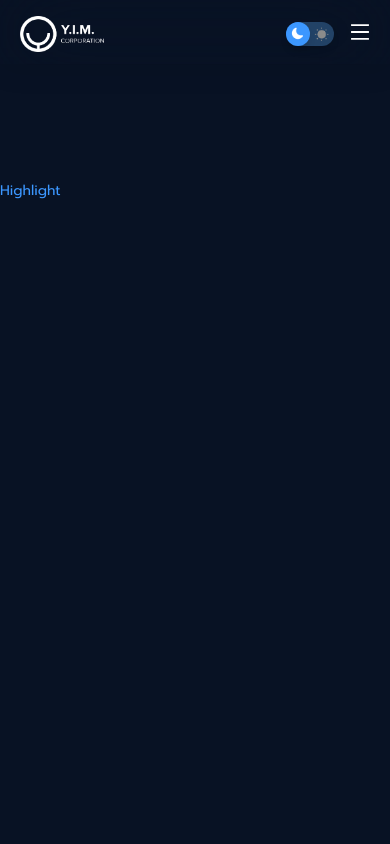
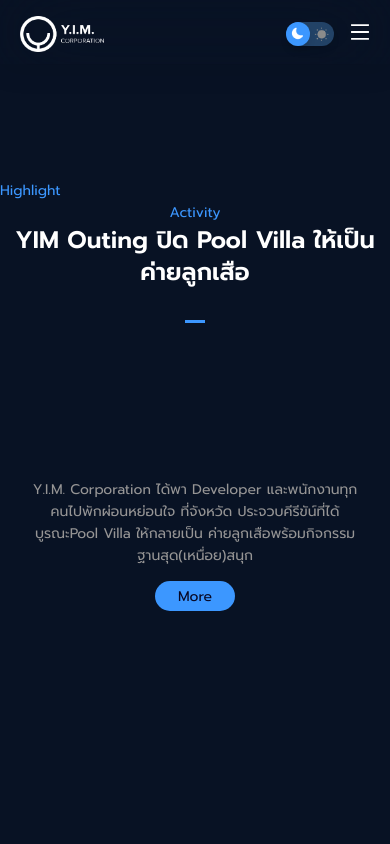
Before and after one commit to Thanawat-Launakorn/web-yim, a Next.js app: page /blog/highlight in a window 390 px wide. Shown: the top 844 px of the page. Built offline with nearby package versions, Linux system fonts and the light colour scheme.

Commit message:
page blog

```diff
--- a/src/app/blog/actical/page.tsx
+++ b/src/app/blog/actical/page.tsx
@@ -51,7 +51,7 @@
             </Row>
 
             {/* className="!grid grid-cols-2  gap-5 pt-10 justify-center lg:grid-cols-2  lg:scale-100 " */}
-            <Row className="sm:block hidden">
+            <Row className="sm:block hidden pt-8 m-5">
               <Col span={24}>
                 <Row gutter={[20, 20]}>
                   <Col md={{ span: 12 }}>
--- a/src/app/blog/activity/page.tsx
+++ b/src/app/blog/activity/page.tsx
@@ -47,7 +47,7 @@
               <DatePicker picker="month" />
             </Col>
           </Row>
-          <Row className="justify-center " gutter={[30, 30]}>
+          <Row className="justify-center pt-8" gutter={[30, 30]}>
             <Col xl={{ span: 8 }} lg={{ span: 8 }} md={{ span: 12 }} span={24}>
               <CActivity props={CardMock[0]} />
             </Col>
--- a/src/app/blog/highlight/page.tsx
+++ b/src/app/blog/highlight/page.tsx
@@ -3,6 +3,7 @@
 import React, { FC } from "react";
 import Container from "../../../components/container";
 import CHighlight from "@/components/display/page-blog/c-highlight";
+import CMHighlight from "@/components/display/page-blog/c-highlight/mobile";
 
 interface IHighlight {}
 const Highlight: FC<{ props: IHighlight }> = ({ props }) => {
@@ -19,34 +20,12 @@
     <React.Fragment>
       <Container className="bg-[#081224] pb-10">
         <Row>
-          <Col span={24}>
-            <Row className="pt-5 pb-5">
-              <Col span={24}>
-                <Typography.Text
-                  style={{
-                    color: "#3C97FF",
-                  }}
-                >
-                  Highlight
-                </Typography.Text>
-              </Col>
-            </Row>
-            <Row>
-              <Col span={24}>
-                <Row>
-                  <Col span={24} className="sm:block hidden">
-                    <CHighlight props={Mock[0]} />
-                  </Col>
-                </Row>
-              </Col>
-              <Col span={24}>
-                <Row>
-                  <Col className="sm:hidden block">
-                    {/* <CMHighlight props={Mock[0]} /> */}
-                  </Col>
-                </Row>
-              </Col>
-            </Row>
+          <Col span={24} className="sm:block hidden">
+            <CHighlight props={Mock[0]} />
+          </Col>
+
+          <Col span={24} className="sm:hidden block ">
+            <CMHighlight props={Mock[0]} />
           </Col>
         </Row>
       </Container>
--- a/src/components/display/page-blog/c-actical/index.tsx
+++ b/src/components/display/page-blog/c-actical/index.tsx
@@ -15,7 +15,7 @@
   //   hover:border shadow-xl border-[#263348]
   return (
     <React.Fragment>
-      <Row className=" bg-[#171E2B] rounded-[12px]   content-center justify-center ">
+      <Row className=" bg-[#171E2B] rounded-[12px]   content-center justify-center hover:border shadow-xl border-[#263348]">
         <Col span={24} className="">
           <Row className="">
             <Col
@@ -44,7 +44,7 @@
                         {title}
                       </Typography.Title>
                     </Col>
-                    <Col sm={{ span: 24 }} span={20} className="text-left">
+                    <Col sm={{ span: 24 }} span={20} className="text-left p-3">
                       <Typography.Text
                         style={{ color: "#B2AFAF", fontSize: "14px" }}
                       >
--- a/src/components/display/page-blog/c-activity/index.tsx
+++ b/src/components/display/page-blog/c-activity/index.tsx
@@ -43,7 +43,7 @@
               </Row>
             </Col>
             <Row className=" content-center">
-              <Col span={13} className="">
+              <Col span={13} className="pl-5">
                 <Typography.Title level={5} style={{ color: "#3C97FF" }}>
                   {title}
                 </Typography.Title>
@@ -62,12 +62,13 @@
               >
                 {updateAt}
               </Col>
-
-              <Col span={24} className="p-2 text-left">
-                <Typography.Text style={{ color: "#FFFFFF" }} className="">
-                  {des}
-                </Typography.Text>
-              </Col>
+              <Row className="justify-center">
+                <Col span={24} className="p-4 text-left">
+                  <Typography.Text style={{ color: "#FFFFFF" }} className="">
+                    {des}
+                  </Typography.Text>
+                </Col>
+              </Row>
             </Row>
             {/* <div className={`absolute ${styledElec}`}>{elec} </div> */}
           </Row>
--- a/src/components/display/page-blog/c-highlight/index.tsx
+++ b/src/components/display/page-blog/c-highlight/index.tsx
@@ -3,11 +3,12 @@
 import React, { FC, useState } from "react";
 import YouTube, { YouTubeProps } from "react-youtube";
 import ReactPlayer from "react-player";
+import ColoredLine from "../../c-colorline";
 interface IHighlight {
-  des?: string;
-  title?: string;
+  des: string;
+  title: string;
   activity: string;
-  url?: string;
+  url: string;
 }
 // https://youtu.be/XwNKiSlJQCI
 export const CHighlight: FC<{ props: IHighlight }> = ({ props }) => {
@@ -16,6 +17,21 @@
   return (
     <React.Fragment>
       <Col span={24}>
+        <Row>
+          <Col span={24}>
+            <Row className="pt-5 pb-5">
+              <Col span={24}>
+                <Typography.Text
+                  style={{
+                    color: "#3C97FF",
+                  }}
+                >
+                  Highlight
+                </Typography.Text>
+              </Col>
+            </Row>
+          </Col>
+        </Row>
         <Row className="">
           <Col
             // xl={{ span: 16 }}
@@ -26,10 +42,6 @@
           >
             <Row className="p-5" style={{ height: "500px" }}>
               <Col span={24} className="p-5">
-                {/* <CYoutube
-                props={{ opts, onReady: onPlayerReady }}
-                videoId={"XwNKiSlJQCI"}
-              /> */}
                 {/* <ReactPlayer
                   url={url}
                   width={"100%"}
@@ -62,7 +74,7 @@
                 <Typography.Title level={3} style={{ color: "#FFFFFF" }}>
                   {title}
                 </Typography.Title>
-                <Divider className="bg-[#969595]" />
+                <ColoredLine color="#3c97ff" />
               </Col>
 
               <Col span={18}>
--- /dev/null
+++ b/src/components/display/page-blog/c-highlight/mobile/index.tsx
@@ -0,0 +1,128 @@
+import ColoredLine from "@/components/display/c-colorline";
+import { Col, Typography, Divider, Row } from "antd";
+import React, { FC } from "react";
+import ReactPlayer from "react-player";
+import { YouTubeProps } from "react-youtube";
+
+interface IMHighlight {
+  url: string;
+  des: string;
+  title: string;
+  activity: string;
+}
+const CMHighlight: FC<{ props: IMHighlight }> = ({ props }) => {
+  const { des, title, activity, url } = props;
+
+  return (
+    <React.Fragment>
+      <Row className="pt-5 pb-24">
+        <Col span={24} className=" ">
+          <Typography.Text
+            style={{
+              color: "#3C97FF",
+            }}
+          >
+            Highlight
+          </Typography.Text>
+        </Col>
+
+        <Col span={24} className="text-center">
+          <Typography.Text
+            style={{
+              color: "#3C97FF",
+            }}
+          >
+            {activity}
+          </Typography.Text>
+        </Col>
+
+        <Col span={24} className="text-center">
+          <Typography.Title level={3} style={{ color: "#FFFFFF" }}>
+            {title}
+          </Typography.Title>
+        </Col>
+
+        <Col span={24} className="justify-center">
+          <ColoredLine color="#3C97FF" className="my-5 mx-auto xl:mx-0 " />
+        </Col>
+        <Col span={24} className="object-cover p-5">
+          <ReactPlayer
+            // props={{ opts, onReady: onPlayerReady }}
+            url={url}
+            // videoId={"lTbhd5apcJo"}
+            width={"100%"}
+            height={"175%"}
+            className=""
+          />
+        </Col>
+        <Row className="translate-y-24 justify-center">
+          <Col span={20} className="text-center">
+            <Typography.Paragraph style={{ color: "#969595" }} className="">
+              {des}
+            </Typography.Paragraph>
+          </Col>
+          <Col span={24} className="text-center">
+            <button
+              style={{
+                backgroundColor: "#3C97FF",
+                color: "#070723",
+                width: 80,
+                height: 30,
+              }}
+              className="rounded-3xl"
+            >
+              More
+            </button>
+          </Col>
+        </Row>
+      </Row>
+    </React.Fragment>
+
+    // <div className="grid grid-cols-1 grid-rows-1  ">
+    //   <div className="text-center scale-90">
+    // <Typography.Text
+    //   style={{
+    //     color: "#3C97FF",
+    //   }}
+    // >
+    //   {activity}
+    // </Typography.Text>
+    //     <Typography.Title
+    //       level={3}
+    //       style={{ color: "#FFFFFF" }}
+    //       className="text-center"
+    //     >
+    //       {title}
+    //     </Typography.Title>
+    //     <ColoredLine color="#3C97FF" className="my-5 mx-auto xl:mx-0 " />
+    //     <div className="lg:translate-x-[100px] md:translate-x-[30px] sm:translate-x-[-20px] translate-x-[-70px] sm:scale-100  scale-50 ">
+    //       <ReactPlayer
+    //         props={{ opts, onReady: onPlayerReady }}
+    //         url={url}
+    //         // videoId={"lTbhd5apcJo"}
+    //         className=""
+    //       />
+    //     </div>
+
+    //     <Typography.Paragraph
+    //       style={{ color: "#969595" }}
+    //       className="my-10 sm:scale-95"
+    //     >
+    //       {des}
+    //     </Typography.Paragraph>
+    //     <button
+    //       style={{
+    //         backgroundColor: "#3C97FF",
+    //         color: "#070723",
+    //         width: 80,
+    //         height: 30,
+    //       }}
+    //       className="rounded-3xl"
+    //     >
+    //       More
+    //     </button>
+    //   </div>
+    // </div>
+  );
+};
+export default CMHighlight;
```
